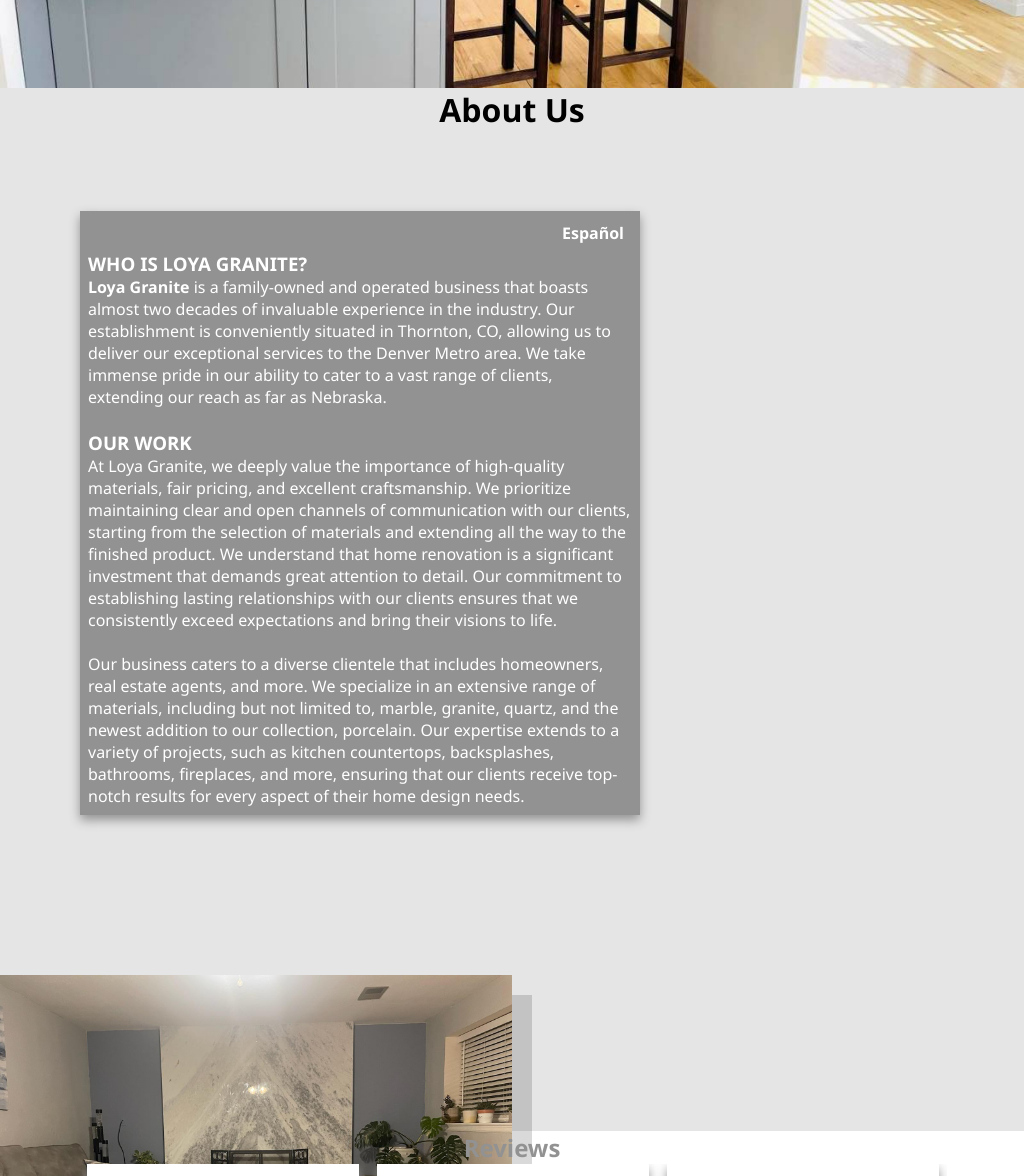
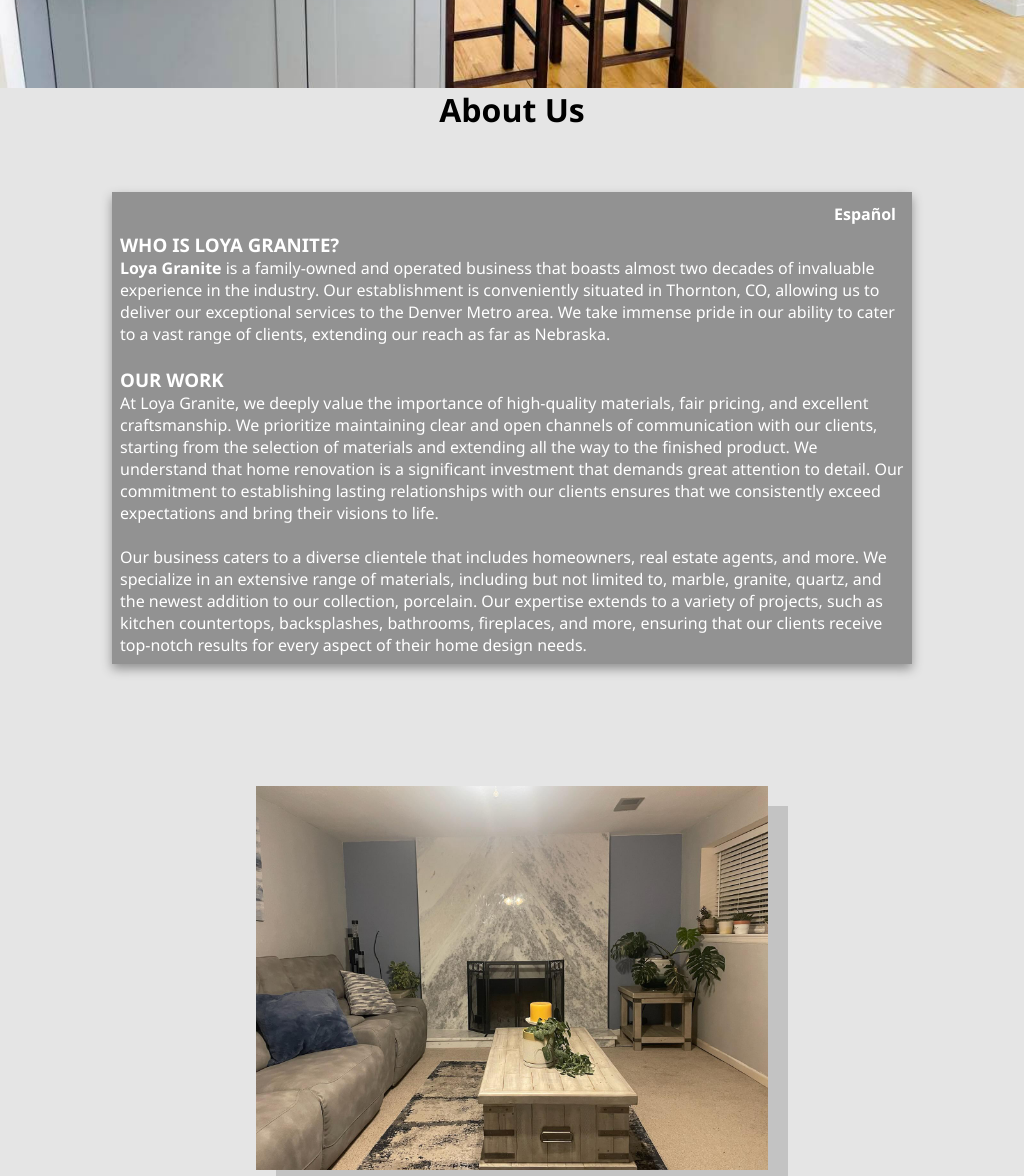
Before and after one commit to mrivera0014/loya-granite, a React (Create React App) app: page / in a window 1024 px wide. Shown: the part 540-1716 px from the top of the page. Built offline with nearby package versions, Linux system fonts and the light colour scheme.

Commit message:
fixed some responsiveness issues for medium to small sized devices

```diff
--- a/src/Components/About/About.css
+++ b/src/Components/About/About.css
@@ -68,7 +68,7 @@
 .aboutLoyaGraniteSection {
     padding: 0.5rem;
     width: 35rem;
-    /* margin: 1rem; */
+    margin: 1rem 0rem 0rem 10rem;
     float: left;
     background-color: #929292;
     box-shadow: 0px 5px 10px 0px #929292;
@@ -97,9 +97,10 @@
 }
 
 .fireplace {
-    max-height: 35rem;
+    box-shadow: 20px 20px rgba(0, 0, 0, .15);
+    max-height: 24rem;
     margin-top: 5rem;
-    box-shadow: 20px 20px rgba(0, 0, 0, .15);
+    margin-left: 10rem;
 }
 
 .reachUs {
@@ -126,15 +127,21 @@
     margin-top: 2rem;
 }
 
-@media only screen and (min-width: 992px) {
+@media only screen and (max-width: 1024px) {
+    .aboutbottom {
+        display: grid;
+        height: 1100px;
+    }
+
     .aboutLoyaGraniteSection {
-        margin-right: 6rem;
-
+        margin: auto;
+        width: 50rem;
     }
 
     .fireplace {
         max-height: 24rem;
-        margin-top: 10rem;
+        /* margin-top: 10rem; */
+        margin: auto;
     }
 }
 
@@ -166,7 +173,7 @@
     }
 }
 
-@media (min-width: 641px) {
+/* @media (min-width: 641px) {
 
 
 
@@ -176,8 +183,4 @@
         margin-left: 5rem;
     }
 
-    /* .fireplace {
-        display: block;
-        margin: auto;
-    } */
-}
+} */
```
